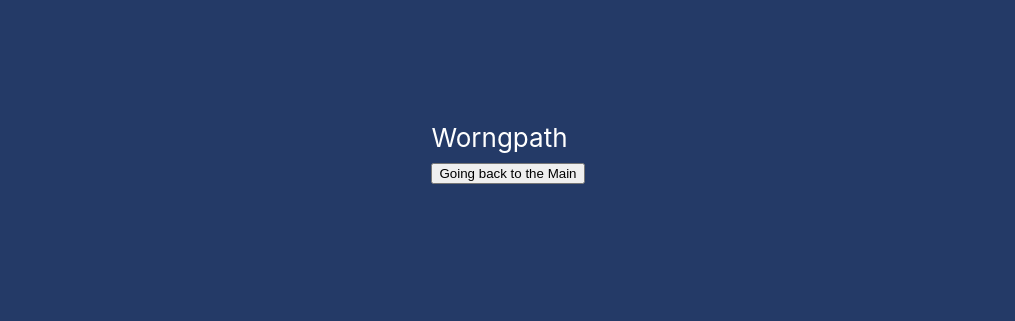
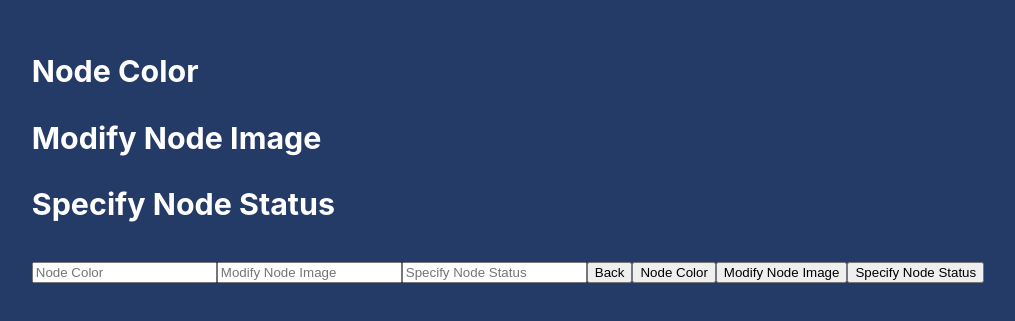
Before and after one commit to Roman363/SeniorCapstone2023, a React (Create React App) app in the folder client/: page /CustomizeNode in a window 1280 px wide. Shown: the part 247-568 px from the top of the page, without its empty margins (132-1147 px from the left). Built offline with nearby package versions, Linux system fonts and the light colour scheme.

Commit message:
Added my 6 pages to the branch

```diff
--- a/client/package.json
+++ b/client/package.json
@@ -9,7 +9,7 @@
     "react": "^18.2.0",
     "react-dom": "^18.2.0",
     "react-router-dom": "^6.8.1",
-    "react-scripts": "5.0.1",
+    "react-scripts": "^5.0.1",
     "web-vitals": "^2.1.4"
   },
   "scripts": {
--- a/client/src/App.js
+++ b/client/src/App.js
@@ -8,6 +8,12 @@ import OpenProject from "./components/pages/OpenProject";
 import DeleteProject from "./components/pages/DeleteProject";
 import WorngPath from "./components/pages/WorngPath";
 import NetworkMap from "./components/pages/NetworkMap";
+import CustomizationsAlerts from "./components/pages/CustomizationsAlerts";
+import CustomizeNode from "./components/pages/CustomizeNode";
+import ModifyImage from "./components/pages/ModifyImage"
+import NodeColor from "./components/pages/NodeColor"
+import SpecifyNodeStatusAlert from "./components/pages/SpecifyNodeStatusAlert";
+import PathColor from "./components/pages/PathColor";
 
 function App() {
   return (
@@ -19,7 +25,12 @@ function App() {
           <Route exact path="/BrowseProject" element={<BrowseProject />} />
           <Route exact path="/OpenProject" element={<OpenProject />} />
           <Route exact path="/DeleteProject" element={<DeleteProject />} />
-          <Route exact path="/NetworkMap" element={<NetworkMap />} />
+          <Route exact path="/CustomizationsAlerts" element={<CustomizationsAlerts />} />
+          <Route exact path="/CustomizeNode" element={<CustomizeNode />} />
+          <Route exact path="/ModifyImage" element={<ModifyImage />} />
+          <Route exact path="/NodeColor" element={<NodeColor />} />
+          <Route exact path="/SpecifyNodeStatusAlert" element={<SpecifyNodeStatusAlert />} />
+          <Route exact path="/PathColor" element={<PathColor />} />
           <Route path="*" element={<WorngPath />} />
         </Routes>
       </div>
--- /dev/null
+++ b/client/src/components/pages/CustomizationsAlerts.js
@@ -0,0 +1,50 @@
+import React from 'react'
+import { useState } from 'react';
+import { useNavigate } from "react-router-dom";
+
+export default function CustomizationsAlerts(){
+
+    const navigate = useNavigate();
+    const [fileName, setFileName] = useState("");
+
+    function handleChange(e) {
+        e.preventDefault();
+        setFileName(e.target.value);
+    }
+
+
+
+    //if customizations were approved, an alert will pop up and tell
+    //the user that the customizations were done successfully
+    function handleSubmit(event) {
+        event.preventDefault()
+        console.log(fileName)
+        if(fileName !== "") {
+        alert("Customizations done Successfully!")
+        navigate("/")
+        }else {
+          alert("Customizations not done correctly, try again")
+        }
+    }
+
+    return(
+    <form onSubmit={handleSubmit}>
+      <h3>Customizations done successfully</h3>
+
+      <input
+        type="text"
+        name="fileInput"
+        placeholder="Customization Alerts"
+        onChange={handleChange}
+      ></input>
+      <button type="submit">Continue</button>
+    </form>
+
+
+
+
+    )
+
+
+
+}
--- /dev/null
+++ b/client/src/components/pages/CustomizeNode.js
@@ -0,0 +1,64 @@
+import React from "react";
+import { useState } from "react";
+import { useNavigate } from "react-router-dom";
+
+function CustomizeNode(){
+
+    const navigate = useNavigate();
+    const [fileName, setFileName] = useState("");
+
+
+    function handleChange(e) {
+        e.preventDefault();
+        setFileName(e.target.value);
+    }
+
+
+    function handleBack(event) {
+        navigate(-1);
+    }
+
+
+    return (
+        <form onSubmit={handleBack}>
+          <h3>Node Color</h3>
+          <h3>Modify Node Image</h3>
+          <h3>Specify Node Status</h3>
+
+          <input
+            type="text"
+            name="fileInput"
+            placeholder="Node Color"
+            onChange={handleChange}
+
+          ></input>
+
+          <input
+            type="text"
+            name="fileInput"
+            placeholder="Modify Node Image"
+            onChange={handleChange}
+          ></input>
+
+          <input
+            type="text"
+            name="fileInput"
+            placeholder="Specify Node Status"
+            onChange={handleChange}
+          ></input>
+
+
+          <button type="submit">Back</button>
+          <button type="submit">Node Color</button>
+          <button type="submit">Modify Node Image</button>
+          <button type="submit">Specify Node Status</button>
+
+        </form>
+    );
+
+
+
+
+}
+
+export default CustomizeNode
--- /dev/null
+++ b/client/src/components/pages/ModifyImage.js
@@ -0,0 +1,58 @@
+import React from 'react'
+import { useState } from 'react';
+import { useNavigate } from "react-router-dom";
+
+
+function ModifyImage(){
+
+    const navigate = useNavigate();
+    const [fileName, setFileName] = useState("");
+
+
+    function handleChange(e) {
+        e.preventDefault();
+        setFileName(e.target.value);
+    }
+
+
+
+    function handleBack(event) {
+        navigate(-1);
+    }
+
+    function handleSave(event){
+        event.preventDefault();
+        console.log(fileName)
+        if(fileName !== "") {
+        alert("Image has been changed Successfully!")
+        navigate("/")
+        }else {
+          alert("Image was not changed successfully, try again")
+        }
+
+
+
+
+    }
+
+
+
+    return (
+        <form onSubmit={handleSave}>
+          <h3>Modify Network Node Image</h3>
+          <input type="text" name="fileInput" placeholder='fileName' onChange={handleSave}/>
+          <button type="submit" >Save</button>
+          <br />
+          <button onClick={handleBack}>Back</button>
+
+        </form>
+    )
+
+
+
+
+
+
+}
+
+export default ModifyImage
--- /dev/null
+++ b/client/src/components/pages/NodeColor.js
@@ -0,0 +1,49 @@
+import React from "react";
+import { useState } from "react";
+import { useNavigate } from "react-router-dom";
+
+
+function NodeColor(){
+
+    const navigate = useNavigate();
+    const [fileName, setFileName] = useState("");
+
+
+    function handleChange(e) {
+        e.preventDefault();
+        setFileName(e.target.value);
+    }
+
+
+    function handleBack(event) {
+        navigate(-1);
+    }
+
+    function handleSubmit(event) {
+      event.preventDefault()
+      //console.log(file)
+    }
+
+
+    return (
+        <form onSubmit={handleSubmit}>
+          <h3>Choose a Color</h3>
+
+          <input
+            type="text"
+            name="fileInput"
+            placeholder="Node Color"
+            onChange={handleChange}
+          ></input>
+          <button type="submit">Save</button>
+          <button type= "submit">Back</button>
+        </form>
+    );
+
+
+
+
+
+}
+
+export default NodeColor
--- /dev/null
+++ b/client/src/components/pages/PathColor.js
@@ -0,0 +1,52 @@
+import React from "react";
+import { useState } from "react";
+import { useNavigate } from "react-router-dom";
+
+
+function PathColor(){
+
+    const navigate = useNavigate();
+    const [fileName, setFileName] = useState("");
+
+
+    function handleChange(e) {
+        e.preventDefault();
+        setFileName(e.target.value);
+    }
+
+
+    function handleBack(event) {
+        navigate(-1);
+    }
+
+    function handleSubmit(event) {
+      event.preventDefault()
+      //console.log(file)
+    }
+
+
+    return (
+        <form onSubmit={handleSubmit}>
+          <h3>Choose a Color</h3>
+
+          <input
+            type="text"
+            name="fileInput"
+            placeholder="Path Color"
+            onChange={handleChange}
+            onBack = {handleBack}
+          ></input>
+          <button type="submit">Save</button>
+          <button type= "submit">Back</button>
+        </form>
+    );
+
+
+
+
+
+
+
+}
+
+export default PathColor
--- /dev/null
+++ b/client/src/components/pages/SpecifyNodeStatusAlert.js
@@ -0,0 +1,45 @@
+import React from 'react'
+import { useState } from 'react';
+import { useNavigate } from "react-router-dom";
+
+export default function SpecifyNodeStatusAlert(){
+
+    const navigate = useNavigate();
+    const [fileName, setFileName] = useState("");
+
+    function handleChange(e) {
+        e.preventDefault();
+        setFileName(e.target.value);
+    }
+
+    function handleChange(event) {
+      event.preventDefault();
+      //setFile(event.target.value);
+    }
+
+    function handleSubmit(event) {
+      event.preventDefault()
+      //console.log(file)
+    }
+
+
+    //form to enter the status of the node
+    //include compromised, tagged or if the node is good to go
+    return (
+        <form onSubmit={handleSubmit}>
+          <h3>Node Status </h3>
+
+          <h5>Enter Node Status</h5>
+          <input
+            type="text"
+            name="fileInput"
+            placeholder="Specify Node Status"
+            onChange={handleChange}
+          ></input>
+          <button type="submit">Enter</button>
+        </form>
+      );
+
+
+
+}
```
Also changed, not shown: 1 other file (tests, documents, lock files or other folders).
